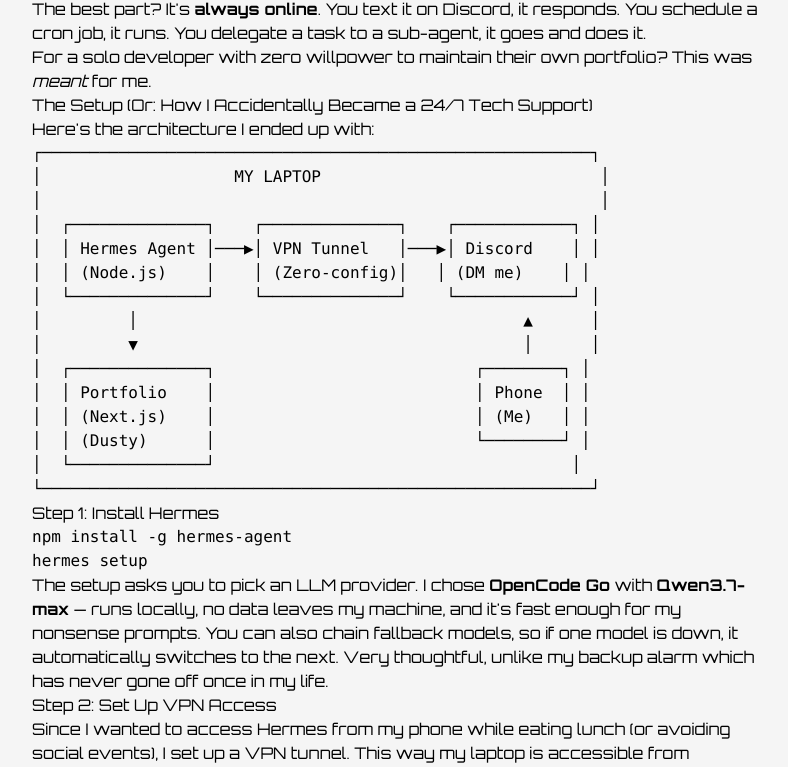
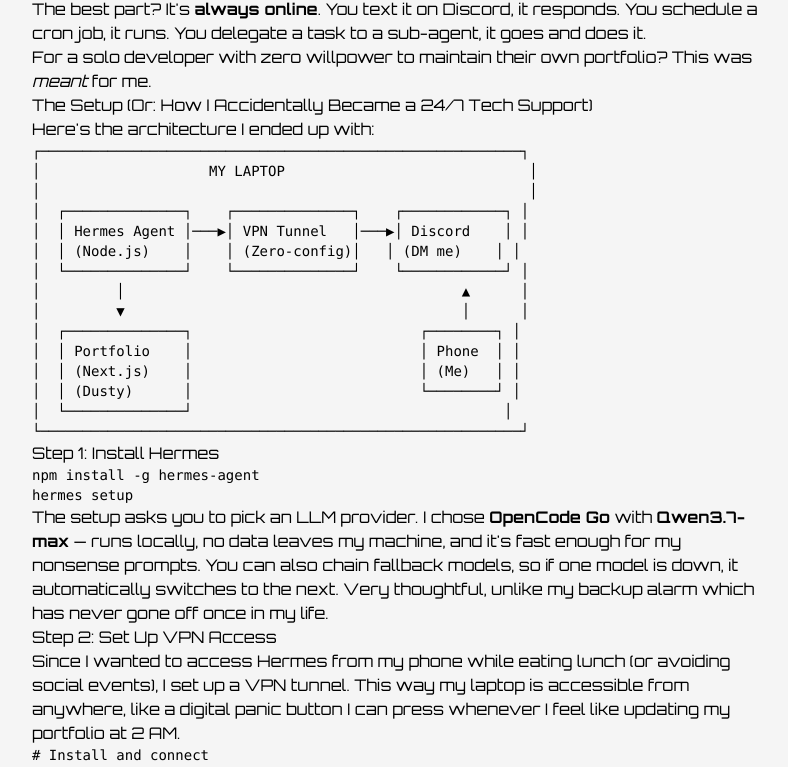
Before and after one commit to tripplen23/portfolio-2024, a Next.js app: page /blog/building-hermes-portfolio-agent in a window 1280 px wide. Shown: the part 1455-2222 px from the top of the page, without its empty margins (240-1028 px from the left). Built offline with nearby package versions, Linux system fonts and the light colour scheme.

Commit message:
fix: blog content responsive - prevent diagram overflow, add prose overrides

```diff
--- a/src/pages/blog/[slug].tsx
+++ b/src/pages/blog/[slug].tsx
@@ -89,7 +89,10 @@
 
           {/* MDX Content */}
           <article className="prose prose-lg dark:prose-invert max-w-3xl mx-auto w-full px-4">
-            <div dangerouslySetInnerHTML={{ __html: post.content }} />
+            <div
+              dangerouslySetInnerHTML={{ __html: post.content }}
+              className="[&_pre]:overflow-x-auto [&_pre]:max-w-[100%] [&_pre]:whitespace-pre [&_pre]:text-sm [&_pre]:sm:text-base"
+            />
           </article>
 
           {/* Back link */}
```
